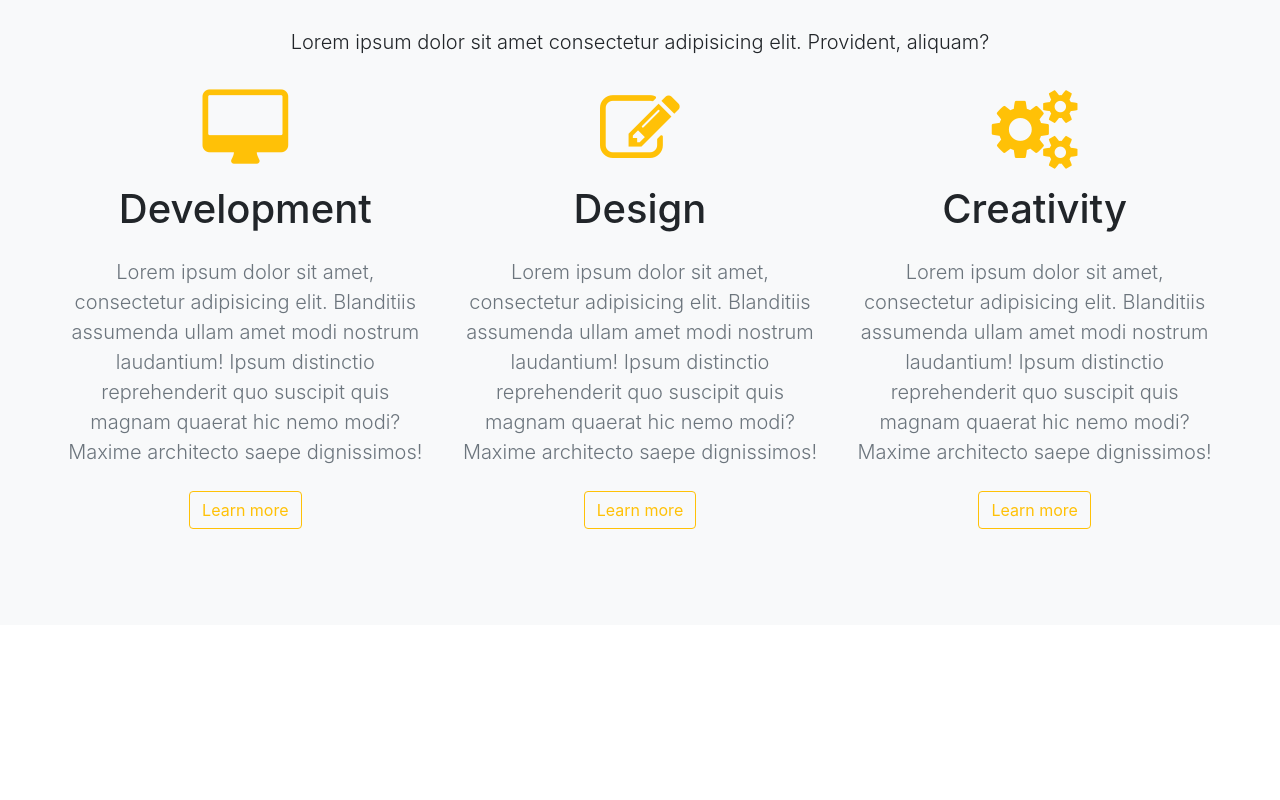
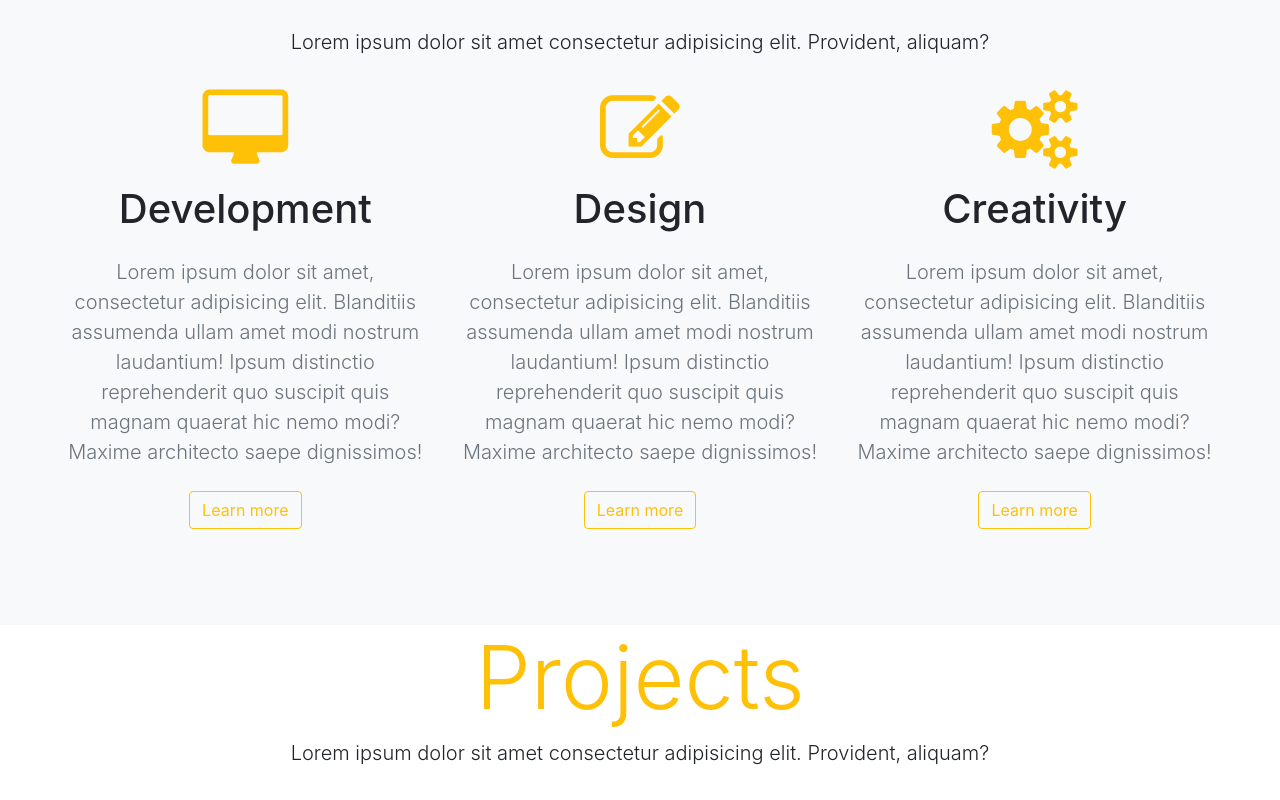
Before and after one commit to sheikhsuleman123/BootsTrapTemplateinReact, a React (Create React App) app: page / in a window 1280 px wide. Shown: the part 983-1783 px from the top of the page. Before the commit the page ends 1608 px from the top, so only its background shows below. Built offline with nearby package versions, Linux system fonts and the light colour scheme.

Commit message:
starting the project section heading is done now

```diff
--- a/src/App.js
+++ b/src/App.js
@@ -4,6 +4,7 @@ import './App.css';
 import Navbar from './components/navbar';
 import Banner from './components/banner';
 import Skill from './components/skills';
+import Project from './components/project';
 
 function App() {
   return (
@@ -13,6 +14,7 @@ function App() {
     <Navbar />
     <Banner />
     <Skill />
+    <Project />
     </div>
   );
 }
--- /dev/null
+++ b/src/components/project.js
@@ -0,0 +1,19 @@
+import React, { Component } from 'react';
+
+export default class Project extends Component {
+  render() {
+    return (
+      <section>
+          <div className="container-fluid">
+              <div className="row">
+                  <div className="col text-center mb-3">
+                    <h1 className="text-warning display-2"> Projects </h1>
+                    <p className="lead text-secoundary">Lorem ipsum dolor sit amet consectetur adipisicing elit. Provident, aliquam?</p>
+
+                  </div>
+              </div>
+          </div>
+      </section>
+    );
+  }
+}
```
